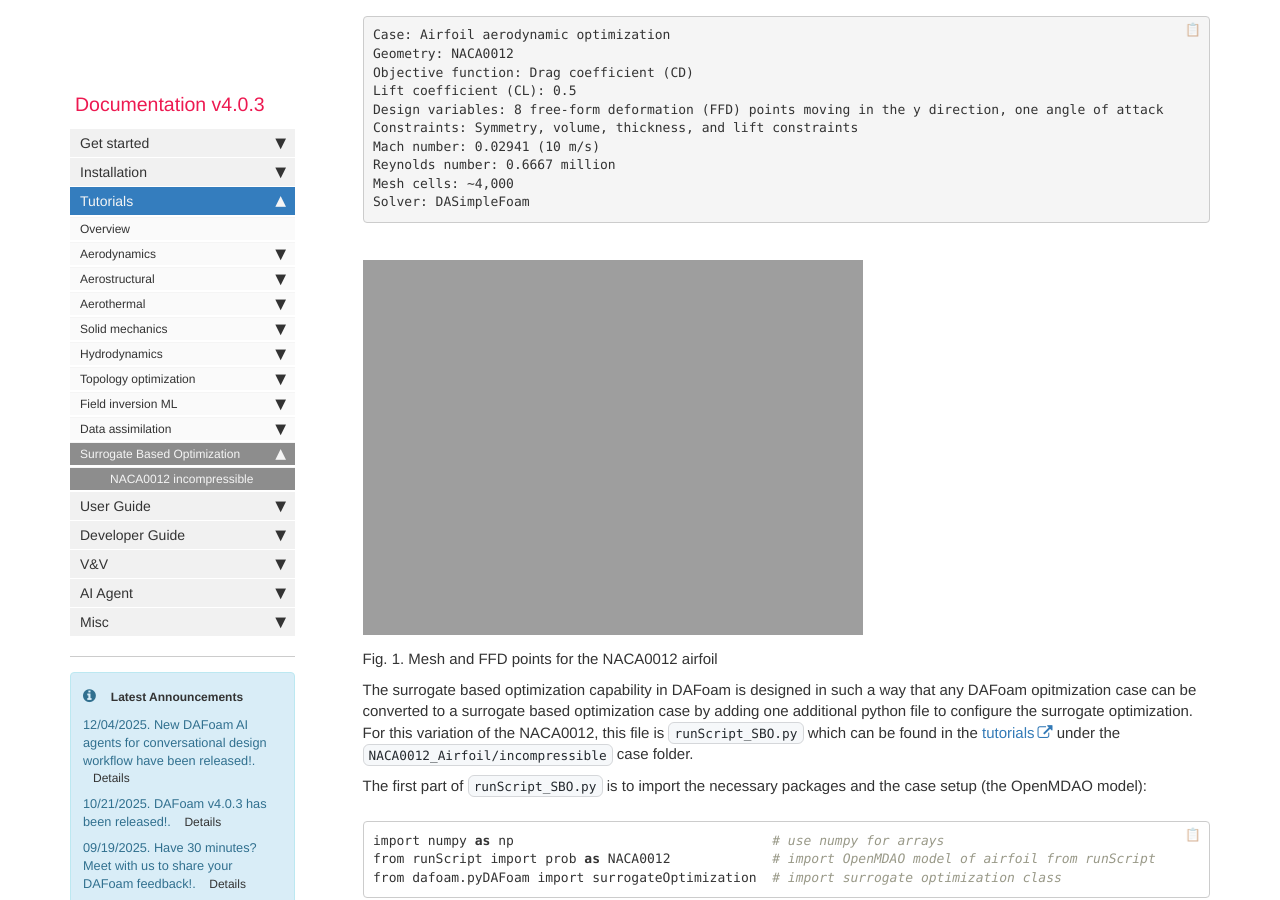
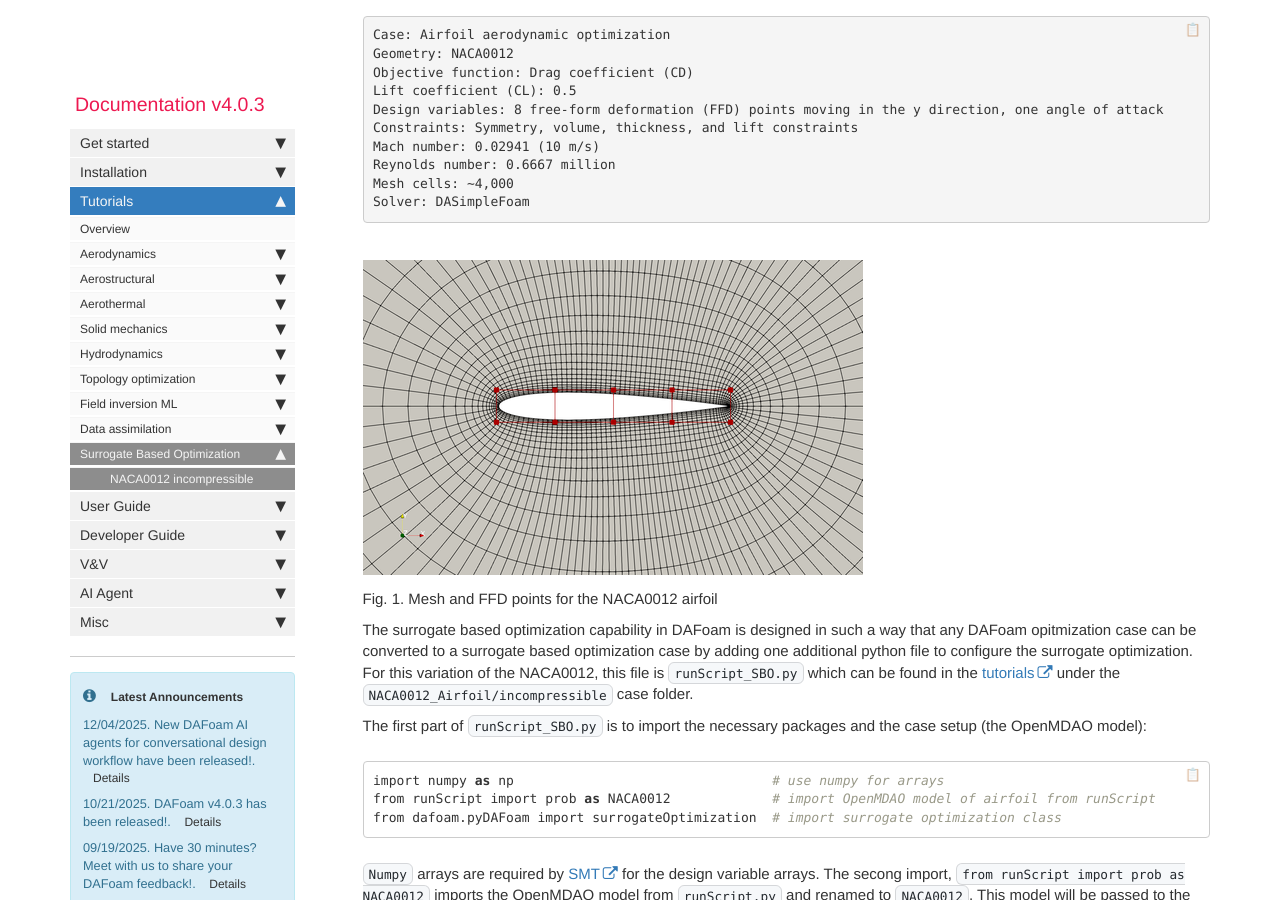
Before and after one commit to DAFoam/DAFoam.github.io, a Jekyll site: the page built from pages/mydoc/mydoc_tutorials_surrogate_NACA0012.md, in a window 1280 px wide and 900 px high, scrolled down 329 px. Built offline with Jekyll 4.4.1, drawn with Linux system fonts in a browser that asks for light colours; comment, search, counter and statistics services are not loaded.

Commit message:
updating with correct images for NACA0012 sbo opt tutorial

```diff
--- a/pages/mydoc/mydoc_tutorials_surrogate_NACA0012.md
+++ b/pages/mydoc/mydoc_tutorials_surrogate_NACA0012.md
@@ -22,7 +22,7 @@ Mesh cells: ~4,000
 Solver: DASimpleFoam
 </pre>
 
-<img src="{{ site.url }}{{ site.baseurl }}/images/tutorials/CHT_ubend_ffd.png" style="width:500px !important;" />
+<img src="{{ site.url }}{{ site.baseurl }}/images/tutorials/NACA0012_FFD.png" width="500" />
 
 Fig. 1. Mesh and FFD points for the NACA0012 airfoil
 
@@ -115,7 +115,7 @@ mpirun -np 4 python runScript_SBO.py 2>&1 | tee logOpt.txt
 
 The optimization reduced drag by 17.12% with $C_{l} = 0.502$
 
-<img src="{{ site.url }}{{ site.baseurl }}/images/tutorials/CHT_ubend.gif" width="640" />
+<img src="{{ site.url }}{{ site.baseurl }}/images/tutorials/naca0012_sbo_opt.png" width="500" />
 
 Fig. 2. Optimized NACA0012 airfoil velocity field
 
```
Also changed, not shown: images/tutorials/naca0012_sbo_opt.png (added).
